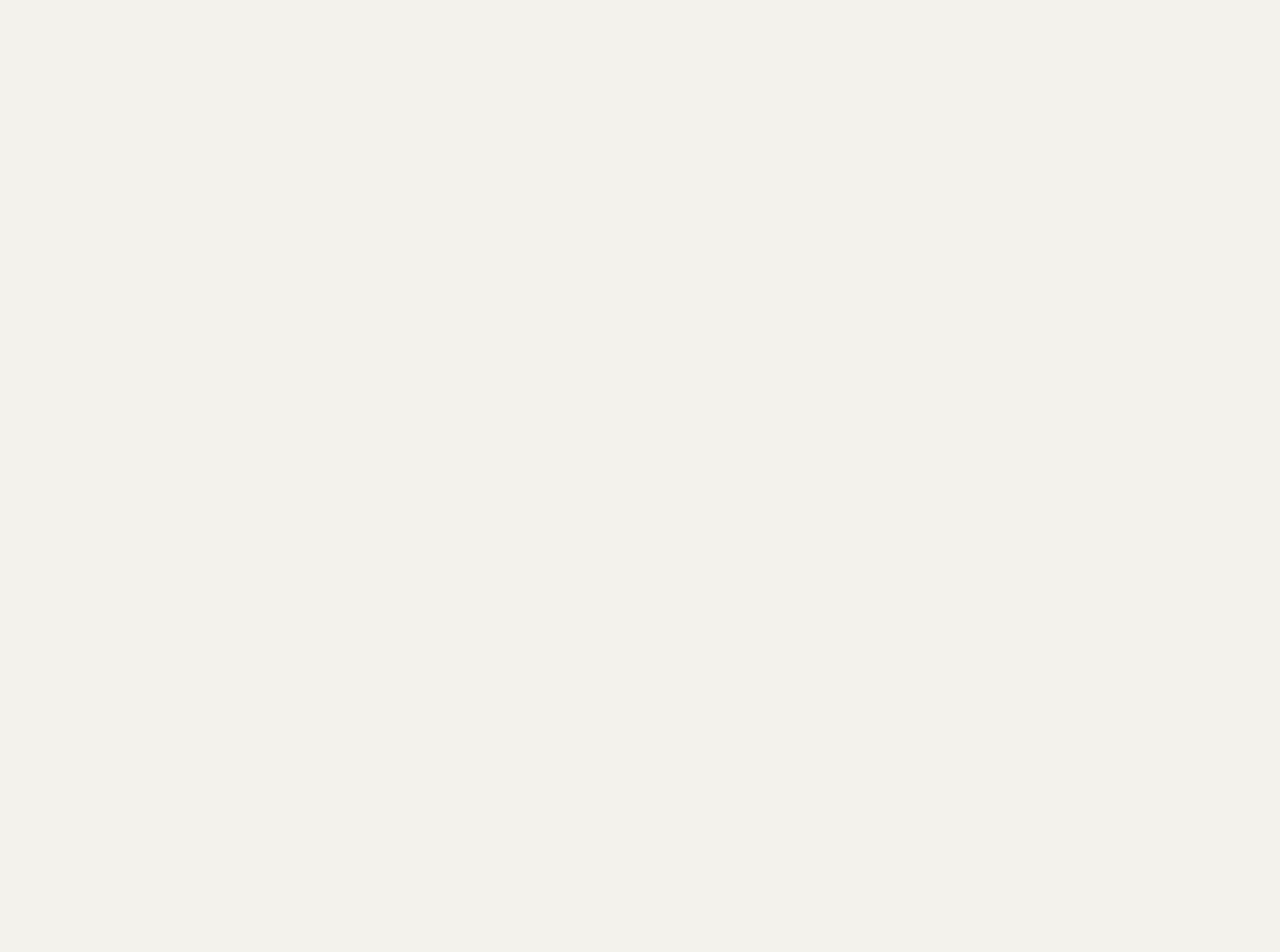
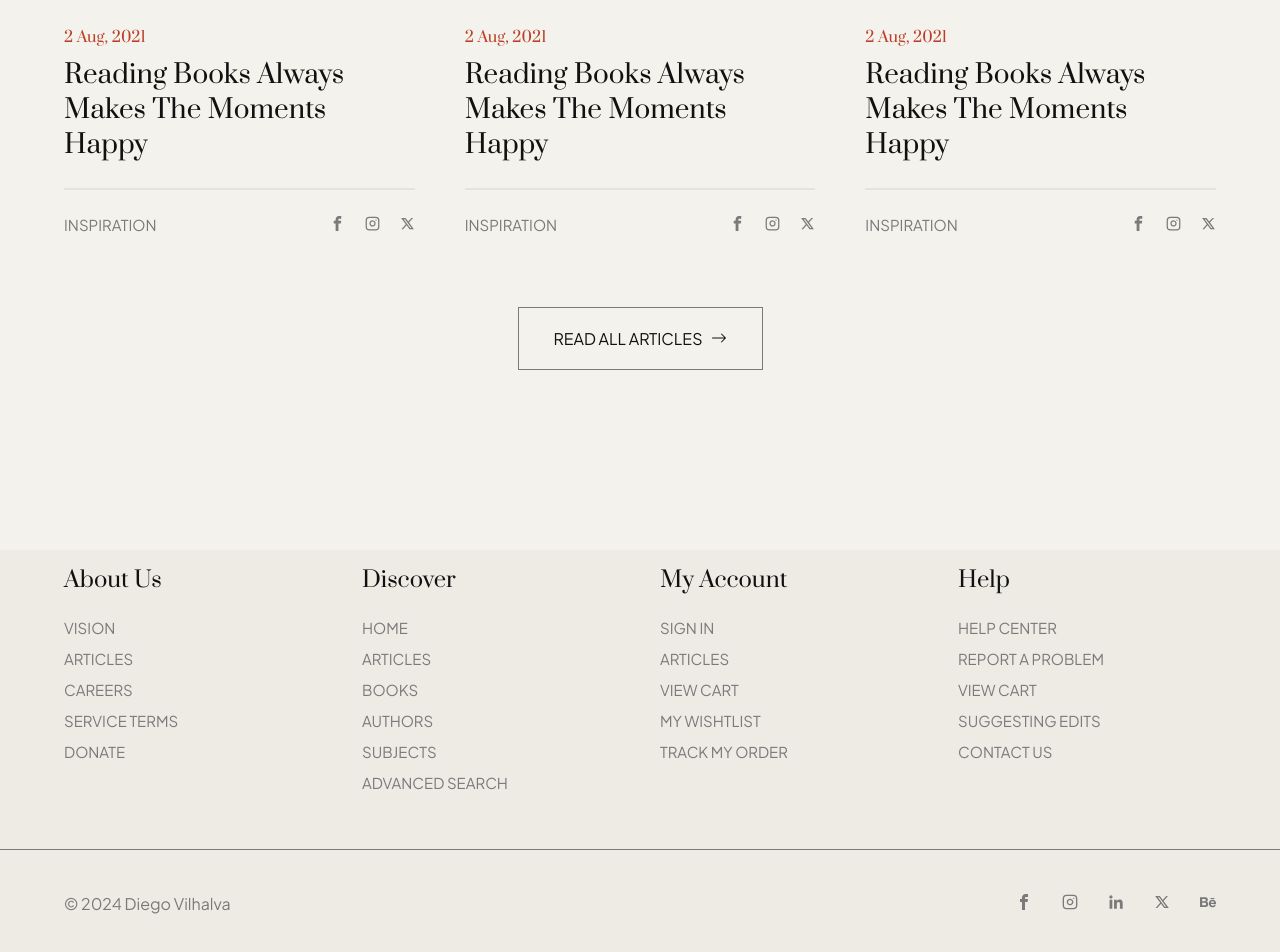
Before and after one commit to diegovilhalva/bookstore, a React (Vite) app: page / in a window 1280 px wide. Shown: the part 6603-7555 px from the top of the page. Before the commit the page ends 5990 px from the top, so only its background shows below. Built offline with nearby package versions, Linux system fonts and the light colour scheme.

Commit message:
finishing the components

```diff
--- /dev/null
+++ b/src/components/CopyRight/CopyRight.css
@@ -0,0 +1,35 @@
+.footer-copyright {
+    padding: 36px 0;
+    margin-top: 56px;
+    border-top: 1px solid var(--color-dark);
+}
+
+
+.copyright-container {
+    display: flex;
+    justify-content: space-between;
+    align-items: center;
+}
+
+.footer-socials {
+    display: flex;
+    gap: 30px;
+    align-items: center;
+}
+
+.footer-socials a{
+    color: var(--color-dark);
+    transition: var(--transition);
+    font-size: 16px;
+}
+
+.footer-socials a:hover {
+    color: var(--color-primary);
+}
+
+@media (max-width:600px) {
+    .copyright-container {
+        flex-direction: column;
+        gap: 30px;
+    }
+}
--- /dev/null
+++ b/src/components/CopyRight/CopyRight.jsx
@@ -0,0 +1,24 @@
+import "./CopyRight.css"
+
+import { FootersLinksData } from '../../data/data'
+
+const CopyRight = () => {
+  return (
+    <div className="footer-copyright">
+        <div className="container copyright-container">
+            <p>&copy; 2024 Diego Vilhalva</p>
+            <div className="footer-socials">
+                {
+                    FootersLinksData.socials.map((item,index) => (
+                        <a href={item.link} key={index} target="_blank">
+                            <item.icon/>
+                        </a>
+                    ))
+                }
+            </div>
+        </div>
+    </div>
+  )
+}
+
+export default CopyRight
--- a/src/components/Footer/Footer.css
+++ b/src/components/Footer/Footer.css
@@ -0,0 +1,42 @@
+footer {
+    padding-top: 15px;
+    background: var(--color-bg-2);
+}
+
+.footer-container{
+    display: grid;
+    grid-template-columns: repeat(4,1fr);
+    gap: 40px;
+}
+
+.footer-container h4 {
+    margin-bottom: 22px;
+}
+
+.param-links li {
+    margin-top: 10px;
+}
+
+.param-links li a {
+    color: var(--color-dark);
+    text-transform: uppercase;
+    font-size: 15px;
+    transition: var(--transition);
+}
+
+.param-links li a:hover {
+    color: var(--color-primary);
+}
+
+
+@media (max-width:1024px) {
+    .footer-container {
+        grid-template-columns: repeat(2, 1fr);
+    }
+}
+
+@media (max-width:600px) {
+    .footer-container{
+        grid-template-columns: repeat(1, 1fr);
+    }
+}
--- a/src/components/Footer/Footer.jsx
+++ b/src/components/Footer/Footer.jsx
@@ -1,8 +1,64 @@
-import React from 'react'
+import { Link } from "react-router-dom"
+import { FootersLinksData } from "../../data/data"
+import "./Footer.css"
+import CopyRight from "../CopyRight/CopyRight"
+
 
 const Footer = () => {
   return (
-    <div>Footer</div>
+    <footer>
+      <div className="container footer-container">
+        <div>
+          <h4>About Us</h4>
+          <ul className="about-params param-links">
+            {
+              FootersLinksData.Aboutus.map(({link,linkname},index) => (
+                  <li key={index}>
+                    <Link to={link}>{linkname}</Link>
+                  </li>
+              ))
+            }
+          </ul>
+        </div>
+        <div>
+          <h4>Discover</h4>
+          <ul className="discoverParams param-links">
+            {
+              FootersLinksData.Discover.map(({link,linkname},index) => (
+                <li key={index}>
+                  <Link to={link}>{linkname}</Link>
+                </li>
+              ))
+            }
+          </ul>
+        </div>
+        <div>
+          <h4>My Account</h4>
+          <ul className="myAccount-params param-links">
+            {
+              FootersLinksData.Myaccount.map(({link, linkname}, index) => (
+
+                    <li key={index}><Link to={link}>{linkname}</Link></li>
+
+              ))
+            }
+          </ul>
+        </div>
+        <div>
+          <h4>Help</h4>
+          <ul className="Help-params param-links">
+            {
+              FootersLinksData.Help.map(({link, linkname}, index) => (
+
+                    <li key={index}><Link to={link}>{linkname}</Link></li>
+
+              ))
+            }
+          </ul>
+        </div>
+      </div>
+      <CopyRight />
+    </footer>
   )
 }
 
--- /dev/null
+++ b/src/components/LatestArticle/LatestArticle.css
@@ -0,0 +1,78 @@
+
+.latest-article-content{
+    display: grid;
+    grid-template-columns: repeat(3,1fr);
+    gap: 50px;
+    margin-top: 56px;
+}
+
+.article-image {
+    margin-bottom: 30px;
+}
+
+.article-info {
+    display: flex;
+    flex-direction: column;
+    gap: 10px;
+    border-bottom: 2px solid var(--color-dark-Ex);
+    padding-bottom: 26px;
+}
+
+.article-info h5 {
+    color: var(--color-primary);
+    font-size: 15px;
+    text-transform: capitalize;
+}
+
+.article-info h3 {
+    font-size: 26px;
+    text-transform: capitalize;
+}
+
+.latest-article-socials{
+    margin-top: 18px;
+    display: flex;
+    justify-content: space-between;
+
+}
+
+.latest-article-socials p {
+    text-transform: uppercase;
+    font-size: 15px;
+}
+
+.article-social{
+    display: flex;
+    gap: 20px;
+    align-items: center;
+}
+
+.article-social a {
+    font-size: 15px;
+    color: var(--color-dark);
+    transition: var(--transition);
+}
+
+.article-social a:hover {
+    color: var(--color-primary);
+}
+
+.latest-article-container .btn{
+    margin: auto;
+    margin-top: 66px;
+}
+
+@media (max-width:1024px) {
+    .latest-article-content{
+        grid-template-columns: repeat(2,1fr);
+        gap: 40px;
+    }
+}
+
+
+@media (max-width:600px) {
+        .latest-article-content{
+            grid-template-columns: repeat(1,1fr);
+            gap: 56px;
+        }
+}
--- /dev/null
+++ b/src/components/LatestArticle/LatestArticle.jsx
@@ -0,0 +1,57 @@
+import { Link } from "react-router-dom"
+import { lettestArticleData } from "../../data/data"
+import TitleTypeOne from "../../ui/TitleTypeOne/TitleTypeOne"
+import "./LatestArticle.css"
+
+import { ImFacebook } from 'react-icons/im'
+import { FiInstagram } from 'react-icons/fi'
+import { RiTwitterXLine } from 'react-icons/ri'
+import { BsArrowRight } from 'react-icons/bs'
+
+
+const LatestArticle = () => {
+    return (
+        <section className="latestArticle">
+            <div className="container latest-article-container">
+                <TitleTypeOne title={'Latest Articles'} titleTop={'Read our articles'} />
+                <div className="latest-article-content">
+                    {
+                        lettestArticleData.map(({  date, fbLink, id, image, inspiration, instLink, title, twitaLink, titLink }) => (
+                            <article className="latest-article" key={id}>
+                                <div className="article-image">
+                                    <img src={image} alt="" />
+                                </div>
+                                <div className="article-info">
+                                    <h5>{date}</h5>
+                                    <Link to={titLink}>
+                                        <h3>{title}</h3>
+                                    </Link>
+                                </div>
+                                <div className="latest-article-socials">
+                                    <p>{inspiration}</p>
+                                    <div className="article-social">
+                                        <a href={fbLink}>
+                                            <ImFacebook />
+                                        </a>
+                                        <a href={instLink}>
+                                            <FiInstagram />
+                                        </a>
+                                        <a href={twitaLink}>
+                                            <RiTwitterXLine />
+                                        </a>
+                                    </div>
+                                </div>
+                            </article>
+                        ))
+                    }
+                </div>
+                <Link to={'*'} className="btn btn-border">
+                    Read all Articles
+                    <BsArrowRight />
+                </Link>
+            </div>
+        </section>
+    )
+}
+
+export default LatestArticle
--- a/src/data/data.js
+++ b/src/data/data.js
@@ -396,7 +396,7 @@ export const navLinks =[
       { icon: FiInstagram, link: 'https://www.instagram.com' },
       { icon: GrLinkedinOption, link: 'https://www.linkedin.com' },
       { icon: RiTwitterXLine, link: 'https://www.twitter.com' },
-      { icon: ImBehance, link: 'https://www.twitter.com' }
+      { icon: ImBehance, link: 'https://www.behance.net' }
     ],
 
   };
--- a/src/pages/Home.jsx
+++ b/src/pages/Home.jsx
@@ -1,7 +1,9 @@
 import BestSellingBook from "../components/BestSellingBook/BestSellingBook"
 import Brands from "../components/Brands/Brands"
 import FeaturesBooks from "../components/FeatureBooks/FeaturesBooks"
+import Footer from "../components/Footer/Footer"
 import Header from "../components/Header/Header"
+import LatestArticle from "../components/LatestArticle/LatestArticle"
 import PopularBooks from "../components/PopularBooks/PopularBooks"
 import Quote from "../components/Quote/Quote"
 
@@ -15,6 +17,7 @@ const Home = () => {
       <BestSellingBook/>
       <PopularBooks/>
       <Quote />
+      <LatestArticle />
     </div>
   )
 }
--- a/src/pages/NotFound/NotFound.css
+++ b/src/pages/NotFound/NotFound.css
@@ -0,0 +1,21 @@
+.Not-Found {
+    height: calc(100vh - 120px);
+    padding: 0 !important;
+    display: flex;
+    align-items: center;
+    justify-content: center;
+    background: var(--color-bg-2);
+    border-bottom: 1px solid var(--color-dark-Ex);
+}
+
+.not-found-container {
+    display: flex;
+    align-items: center;
+    flex-direction: column;
+    gap: 20px;
+    text-align: center;
+}
+
+.not-found-container .btn {
+    z-index: 1;
+}
--- a/src/pages/NotFound/NotFound.jsx
+++ b/src/pages/NotFound/NotFound.jsx
@@ -1,8 +1,15 @@
-import React from 'react'
+import { Link } from "react-router-dom"
+import "./NotFound.css"
 
 const NotFound = () => {
   return (
-    <div>NotFound</div>
+    <section className="Not-Found">
+      <div className="container not-found-container">
+        <h1>404</h1>
+        <h3>Oops! This Page Is Not Found</h3>
+        <Link to={'/'} className='btn btn-border'>Go To Home</Link>
+      </div>
+    </section>
   )
 }
 
```
